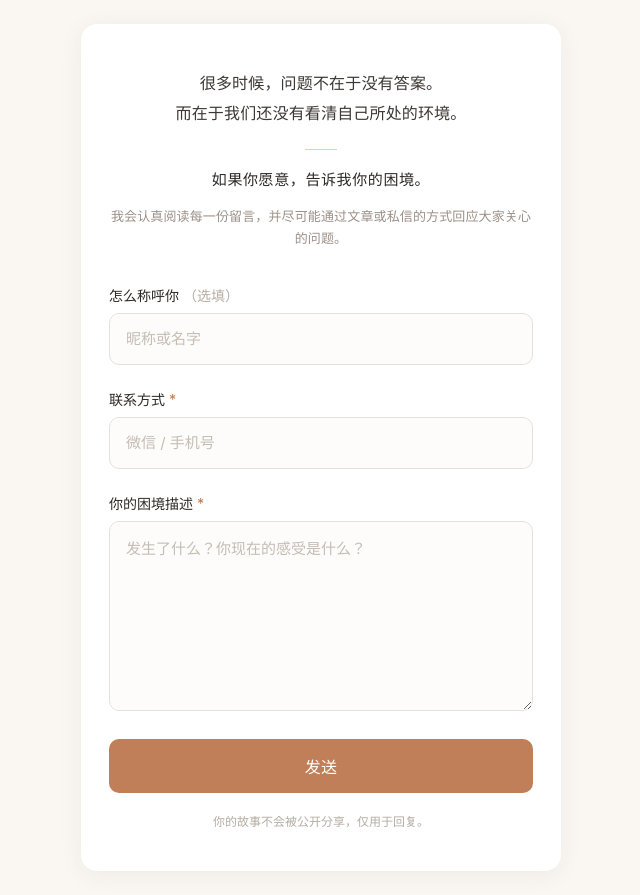
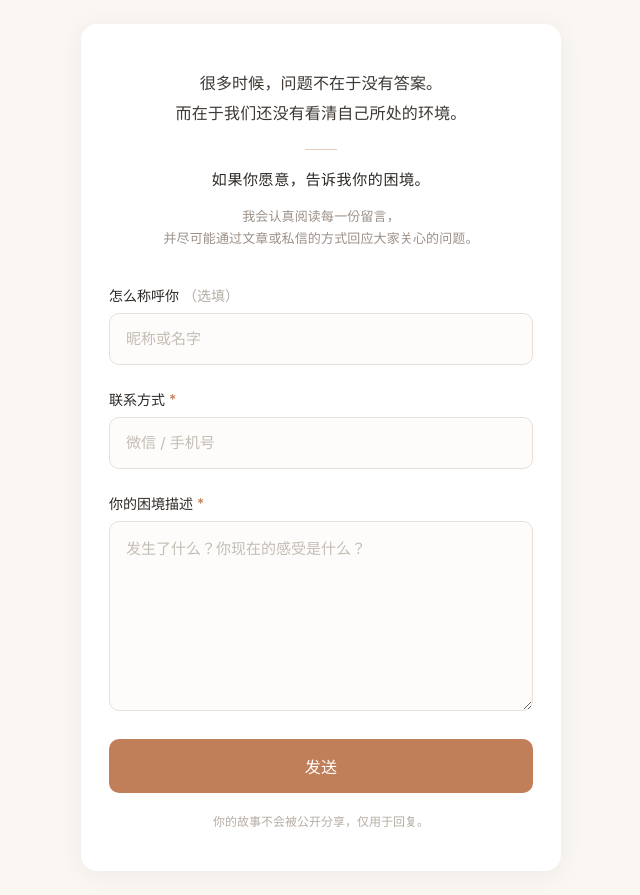
Before and after one commit to a1123860912-dev/wechat-question-form, a Next.js app: page / in a window 1280 px wide. Shown: the whole page, without its empty margins (319-959 px from the left). Built offline with nearby package versions, Linux system fonts and the light colour scheme.

Commit message:
fix: break promise text into two lines

```diff
--- a/pages/index.tsx
+++ b/pages/index.tsx
@@ -84,7 +84,8 @@ export default function Home() {
             如果你愿意，告诉我你的困境。
           </p>
           <p className="promise">
-            我会认真阅读每一份留言，并尽可能通过文章或私信的方式回应大家关心的问题。
+            我会认真阅读每一份留言，<br />
+            并尽可能通过文章或私信的方式回应大家关心的问题。
           </p>
         </div>
 
```
